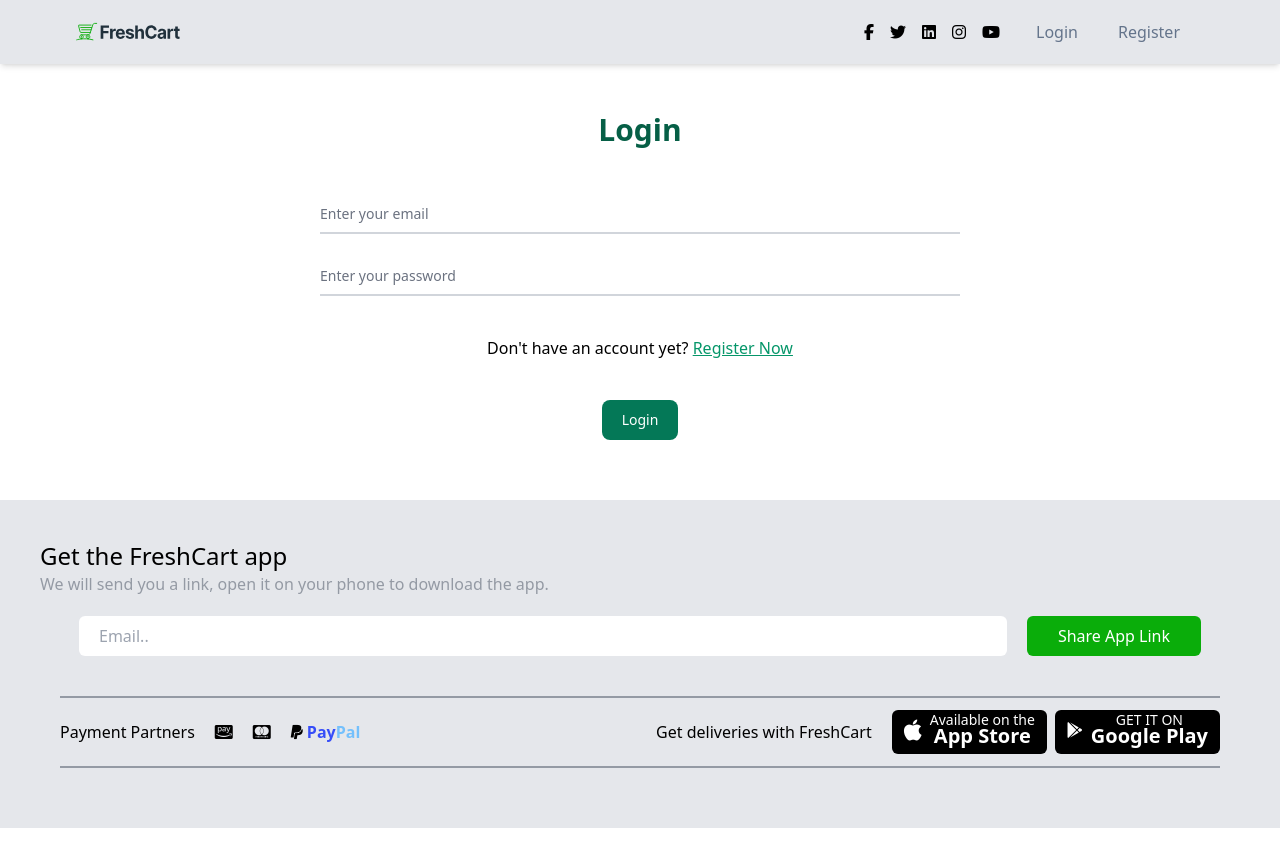
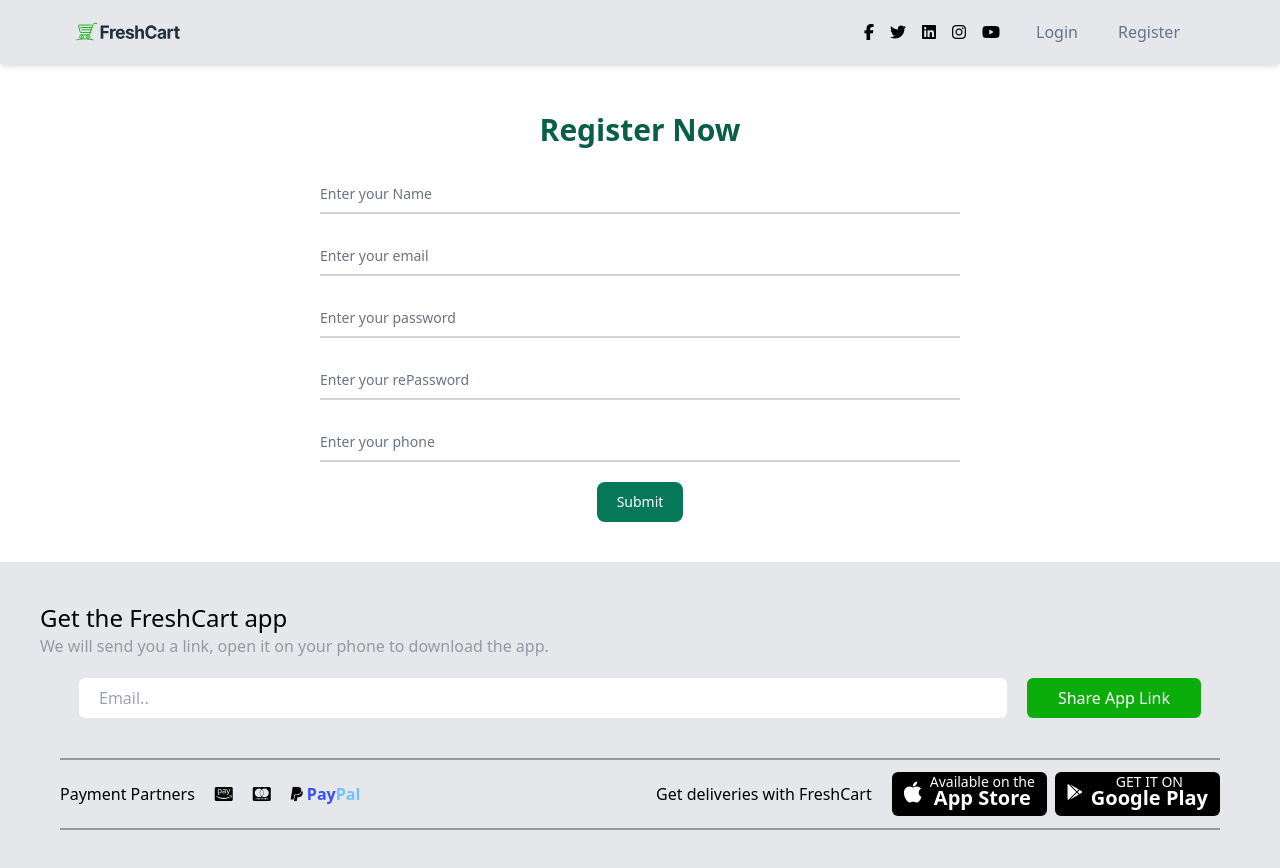
Before and after one commit to elhammohsen/my-Ecommerce, a React (Vite) app: page / in a window 1280 px wide. Before the commit this address led to /login. Shown: the top 868 px of the page. Before the commit the page ends 828 px from the top, so only its background shows below. Built offline with nearby package versions, Linux system fonts and the light colour scheme; no server answers.

Commit message:
first commit

```diff
--- a/src/App.jsx
+++ b/src/App.jsx
@@ -26,7 +26,8 @@ import Recentcategories from './Components/Recentcategories/Recentcategories'
 
 
 let routers=createBrowserRouter([{path:'',element:<Layout/>,children:[
-  {index:true,element:<ProtectedRoute><Home/></ProtectedRoute>},
+  {index:true,element:<Register/>},
+  {path:'home',element:<ProtectedRoute><Home/></ProtectedRoute>},
   {path:'cart',element:<ProtectedRoute><Cart/></ProtectedRoute>},
   {path:'categories',element:<ProtectedRoute><Categories/></ProtectedRoute>},
   {path:'products',element:<ProtectedRoute><Products/></ProtectedRoute>},
@@ -36,6 +37,7 @@ let routers=createBrowserRouter([{path:'',element:<Layout/>,children:[
   {path:'brandsDetails/:id/:name',element:<ProtectedRoute><BrandsDetails/></ProtectedRoute>},
   {path:'checkout',element:<ProtectedRoute><Checkout/></ProtectedRoute>},
   {path:'allorders',element:<ProtectedRoute><Allorders/></ProtectedRoute>},
+  {path:'my-Ecommerce',element:<ProtectedRoute><Home/></ProtectedRoute>},
   {path:'login',element:<Login/>},
   {path:'register',element:<Register/>},
   {path:'*',element:<NotFound/>},
--- a/src/Components/NotFound/NotFound.jsx
+++ b/src/Components/NotFound/NotFound.jsx
@@ -6,6 +6,6 @@ export default function NotFound() {
 
 
   return <>
-    <h2 className="text-3xl">NotFound</h2>
+    <h2 className="text-3xl my-10 font-bold">NotFound</h2>
   </>
 }
```
Also changed, not shown: src/assets/images/2079322.jpg (added), src/assets/images/6020155.jpg (added).
